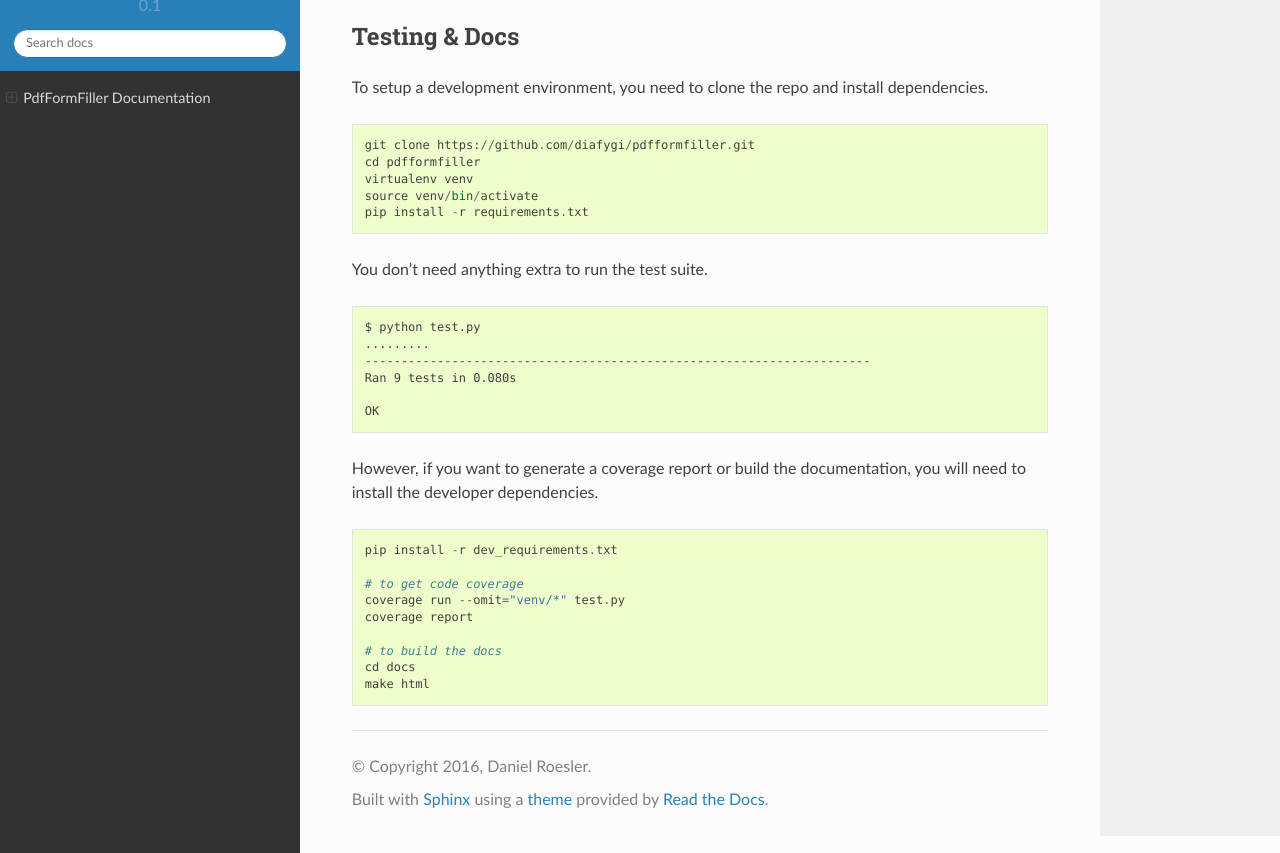
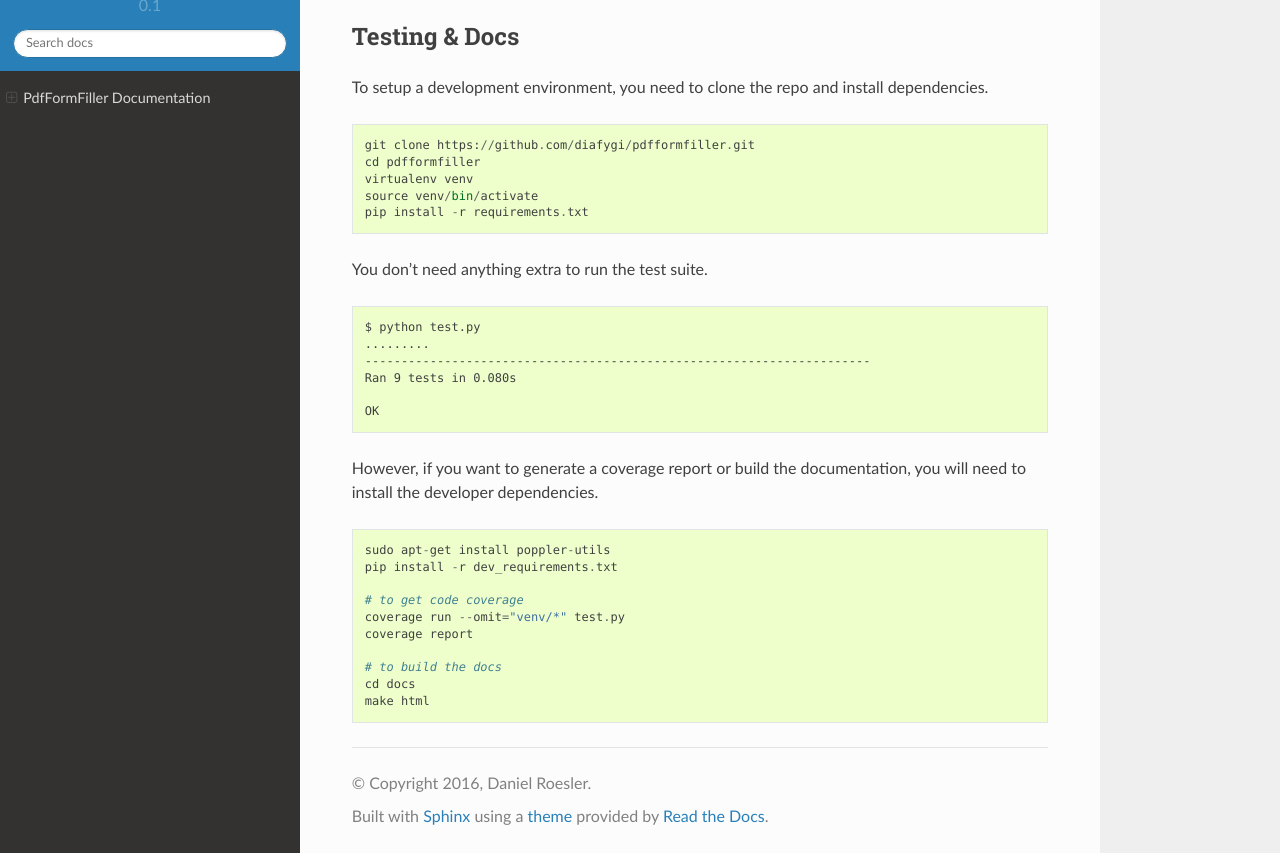
Before and after one commit to diafygi/pdfformfiller, a Sphinx documentation site: the page built from docs/index.rst, in a window 1280 px wide and 900 px high, scrolled down 2801 px, cut to the strip 47-900 px from the top of the window. Built offline with Sphinx 7.4.7 and the Read the Docs theme 2.0.0, drawn with Linux system fonts in a browser that asks for light colours.

Commit message:
added popper-utils as dev dependency

```diff
--- a/docs/index.rst
+++ b/docs/index.rst
@@ -165,6 +165,7 @@ You don't need anything extra to run the test suite. ::
 However, if you want to generate a coverage report or build the documentation,
 you will need to install the developer dependencies. ::
 
+    sudo apt-get install poppler-utils
     pip install -r dev_requirements.txt
 
     # to get code coverage
```
Also changed, not shown: README.md (+1 -0 lines).
